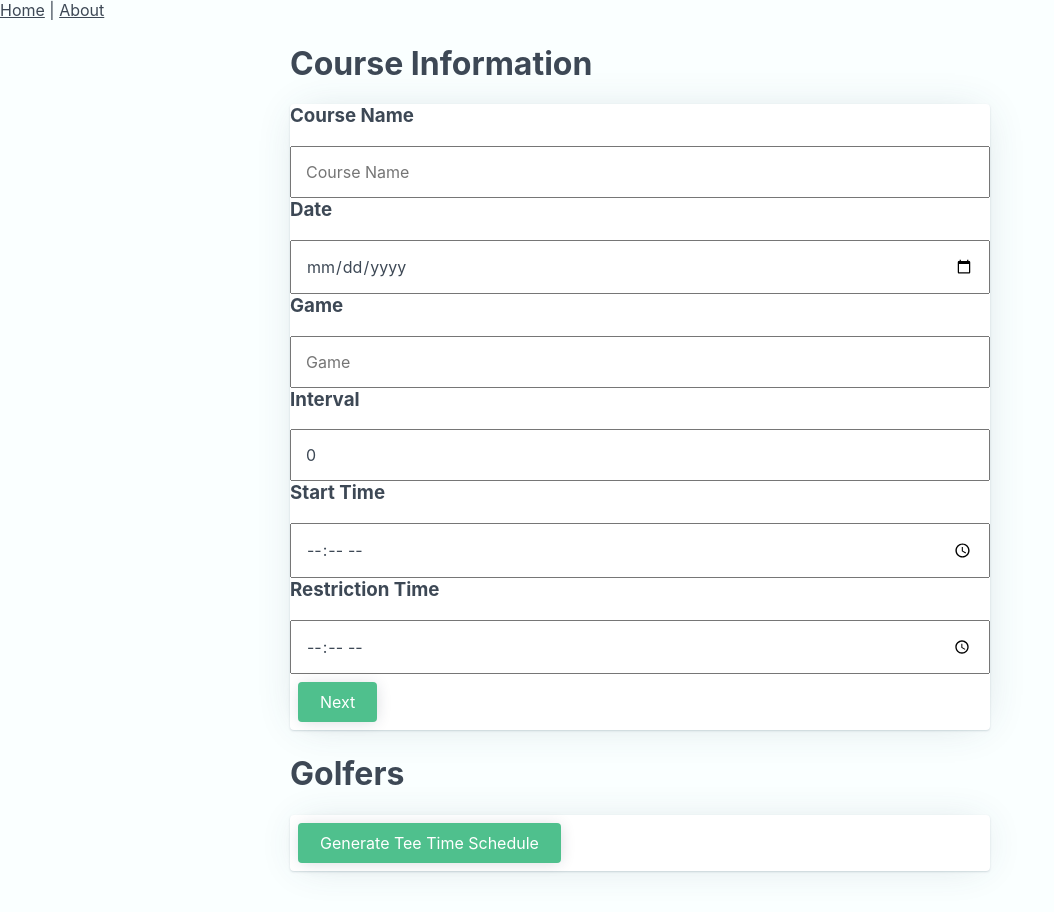
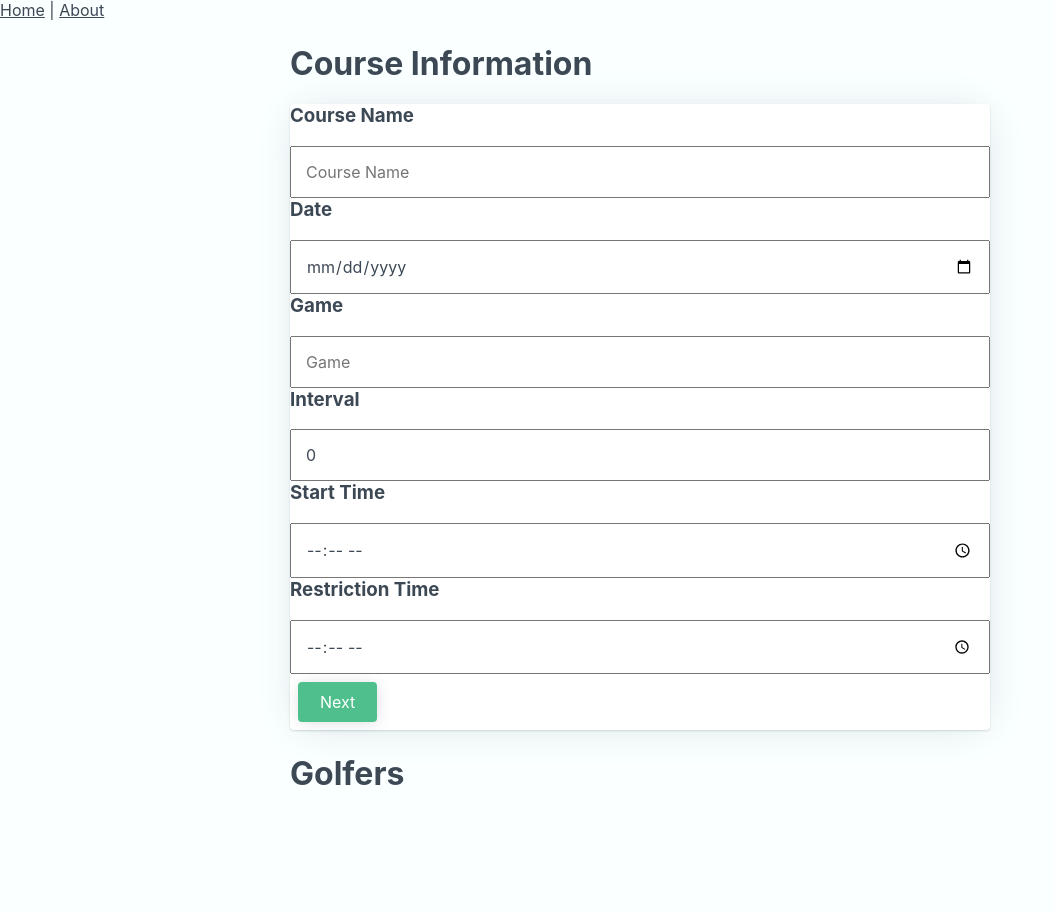
Before and after one commit to kellenwiltshire/teetime, a Vue app: page / in a window 1280 px wide. Shown: the top 912 px of the page, without its empty margins (0-1054 px from the left). After the commit the page ends 863 px from the top, so only its background shows below. Built offline with nearby package versions, Linux system fonts and the light colour scheme.

Commit message:
fix: display of data

```diff
--- a/src/components/TeeTimes.vue
+++ b/src/components/TeeTimes.vue
@@ -10,7 +10,7 @@
 				</div>
 			</div>
 		</div>
-		<button @click="createSchedule">Generate Tee Time Schedule</button>
+		<!-- <button @click="createSchedule">Generate Tee Time Schedule</button> -->
 	</div>
 </template>
 
```
